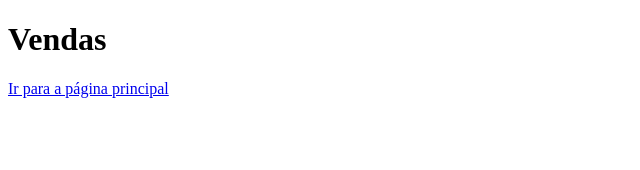
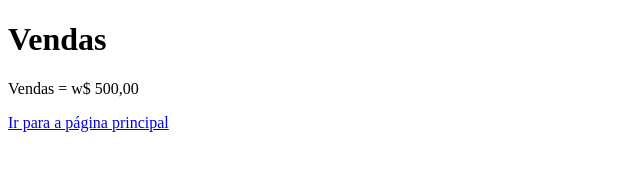
Before and after one commit to sousamelo/aulagithub, a plain HTML site: page vendas.html in a window 1280 px wide. Shown: the whole page, without its empty margins (0-640 px from the left). Drawn offline with Linux system fonts and the light colour scheme.

Commit message:
Acrescentado valor das vendas

```diff
--- a/vendas.html
+++ b/vendas.html
@@ -8,6 +8,7 @@
 </head>
 <body>
     <h1>Vendas</h1>
+    <p>Vendas = w$ 500,00</p>
     <a href="index.html">Ir para a página principal</a>
 </body>
 </html>
```
